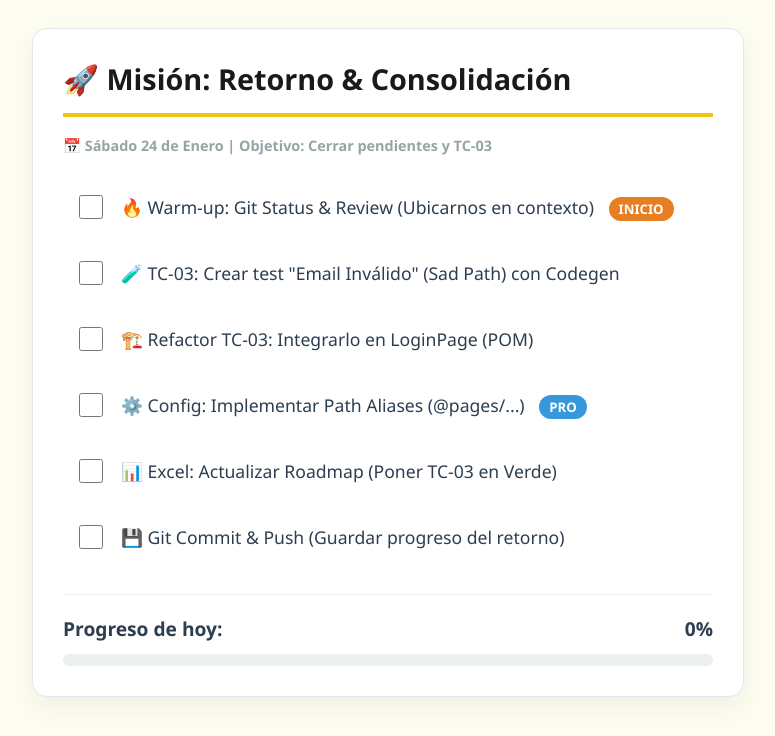
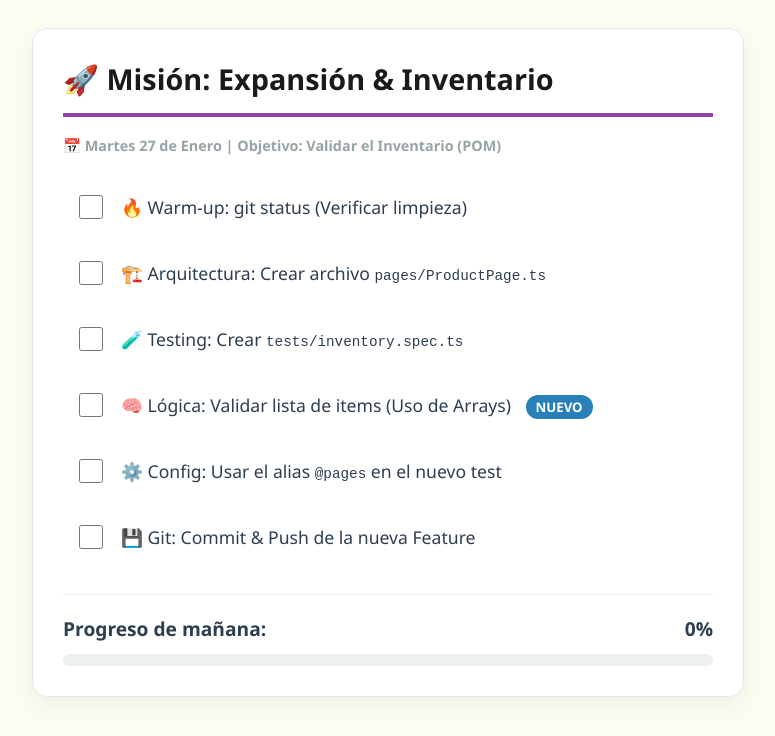
Before and after one commit to nataliacamero/qa-journey, a website: page control-panel/index.html in a window 1280 px wide. Shown: the whole page, without its empty margins (252-1027 px from the left). Drawn offline with Linux system fonts and the light colour scheme.

Commit message:
controlPanel: update content

```diff
--- a/control-panel/index.html
+++ b/control-panel/index.html
@@ -1,4 +1,4 @@
-<!DOCTYPE html>
+<!doctype html>
 <html lang="es">
   <head>
     <meta charset="UTF-8" />
@@ -6,7 +6,7 @@
     <style>
       body {
         font-family: "Segoe UI", Tahoma, Geneva, Verdana, sans-serif;
-        background: #fdfcf0; /* Un tono crema suave para la calma */
+        background: #fdfcf0;
         color: #2c3e50;
         padding: 20px;
       }
@@ -21,7 +21,7 @@
       }
       h1 {
         color: #1a1a1a;
-        border-bottom: 4px solid #f1c40f; /* Amarillo energía */
+        border-bottom: 4px solid #8e44ad; /* Morado para "Expansión" */
         padding-bottom: 15px;
         margin-top: 0;
         font-size: 1.8em;
@@ -50,7 +50,7 @@
         height: 24px;
         margin-right: 18px;
         cursor: pointer;
-        accent-color: #f1c40f;
+        accent-color: #8e44ad;
       }
       .status-container {
         margin-top: 30px;
@@ -73,22 +73,12 @@
       }
       .fill {
         height: 100%;
-        background: #f1c40f;
+        background: #8e44ad; /* Barra Morada */
         width: 0%;
         transition: width 0.6s cubic-bezier(0.4, 0, 0.2, 1);
       }
       .badge {
-        background: #3498db;
-        color: white;
-        padding: 3px 10px;
-        border-radius: 20px;
-        font-size: 0.75em;
-        margin-left: 10px;
-        font-weight: bold;
-        text-transform: uppercase;
-      }
-      .badge-warmup {
-        background: #e67e22; /* Naranja para calentar */
+        background: #2980b9;
         color: white;
         padding: 3px 10px;
         border-radius: 20px;
@@ -101,51 +91,49 @@
   </head>
   <body>
     <div class="card">
-      <h1>🚀 Misión: Retorno & Consolidación</h1>
+      <h1>🚀 Misión: Expansión & Inventario</h1>
       <span class="date"
-        >📅 Sábado 24 de Enero | Objetivo: Cerrar pendientes y TC-03</span
+        >📅 Martes 27 de Enero | Objetivo: Validar el Inventario (POM)</span
       >
 
       <div class="task">
         <input type="checkbox" id="t0" />
-        <label for="t0"
-          >🔥 Warm-up: Git Status & Review (Ubicarnos en contexto)
-          <span class="badge-warmup">INICIO</span></label
-        >
+        <label for="t0">🔥 Warm-up: git status (Verificar limpieza)</label>
       </div>
       <div class="task">
         <input type="checkbox" id="t1" />
         <label for="t1"
-          >🧪 TC-03: Crear test "Email Inválido" (Sad Path) con Codegen</label
+          >🏗️ Arquitectura: Crear archivo
+          <code>pages/ProductPage.ts</code></label
         >
       </div>
       <div class="task">
         <input type="checkbox" id="t2" />
-        <label for="t2">🏗️ Refactor TC-03: Integrarlo en LoginPage (POM)</label>
+        <label for="t2"
+          >🧪 Testing: Crear <code>tests/inventory.spec.ts</code></label
+        >
       </div>
       <div class="task">
         <input type="checkbox" id="t3" />
         <label for="t3"
-          >⚙️ Config: Implementar Path Aliases (@pages/...)
-          <span class="badge">PRO</span></label
+          >🧠 Lógica: Validar lista de items (Uso de Arrays)
+          <span class="badge">NUEVO</span></label
         >
       </div>
       <div class="task">
         <input type="checkbox" id="t4" />
         <label for="t4"
-          >📊 Excel: Actualizar Roadmap (Poner TC-03 en Verde)</label
+          >⚙️ Config: Usar el alias <code>@pages</code> en el nuevo test</label
         >
       </div>
       <div class="task">
         <input type="checkbox" id="t5" />
-        <label for="t5"
-          >💾 Git Commit & Push (Guardar progreso del retorno)</label
-        >
+        <label for="t5">💾 Git: Commit & Push de la nueva Feature</label>
       </div>
 
       <div class="status-container">
         <div class="status-text">
-          <span>Progreso de hoy:</span> <span id="percent">0%</span>
+          <span>Progreso de mañana:</span> <span id="percent">0%</span>
         </div>
         <div class="progress-bar"><div class="fill" id="fill"></div></div>
       </div>
@@ -156,8 +144,8 @@
       const percent = document.getElementById("percent");
       const fill = document.getElementById("fill");
 
-      // Clave única para hoy (24 de Enero) para que empiece en 0%
-      const STORAGE_KEY = "qa-task-24-01-retorno-";
+      // Clave única para el 27 de Enero
+      const STORAGE_KEY = "qa-task-27-01-inventory-";
 
       checks.forEach((check, index) => {
         const saved = localStorage.getItem(STORAGE_KEY + index);
@@ -174,8 +162,9 @@
         percent.innerText = pct + "%";
         fill.style.width = pct + "%";
         if (pct === 100) {
-          document.querySelector("h1").innerText = "🌟 ¡RETORNO EXITOSO! 🌟";
-          document.querySelector("h1").style.color = "#27ae60";
+          document.querySelector("h1").innerText =
+            "🌟 ¡QA ENGINEER NIVEL 2! 🌟";
+          document.querySelector("h1").style.color = "#8e44ad";
         }
       }
       update();
```
